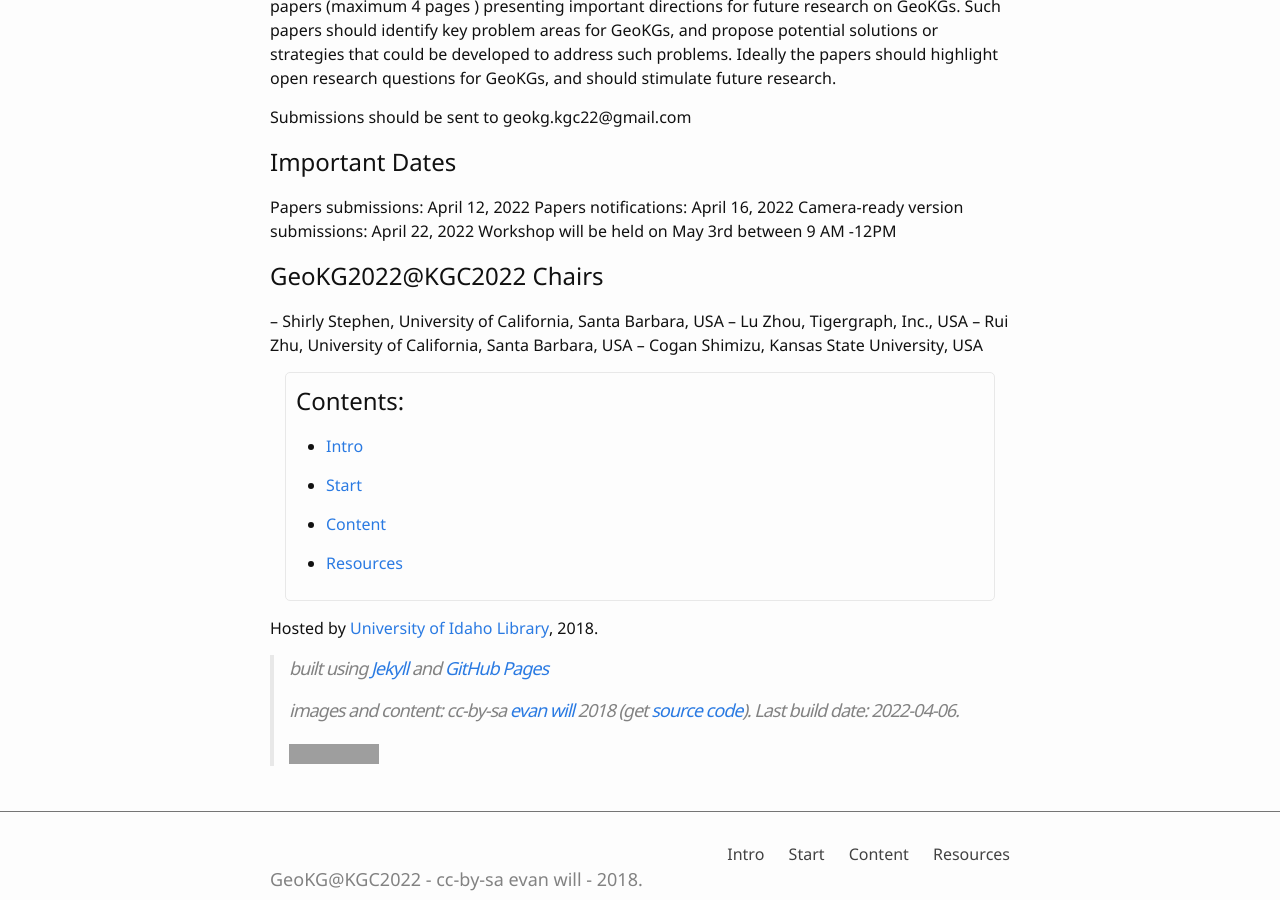
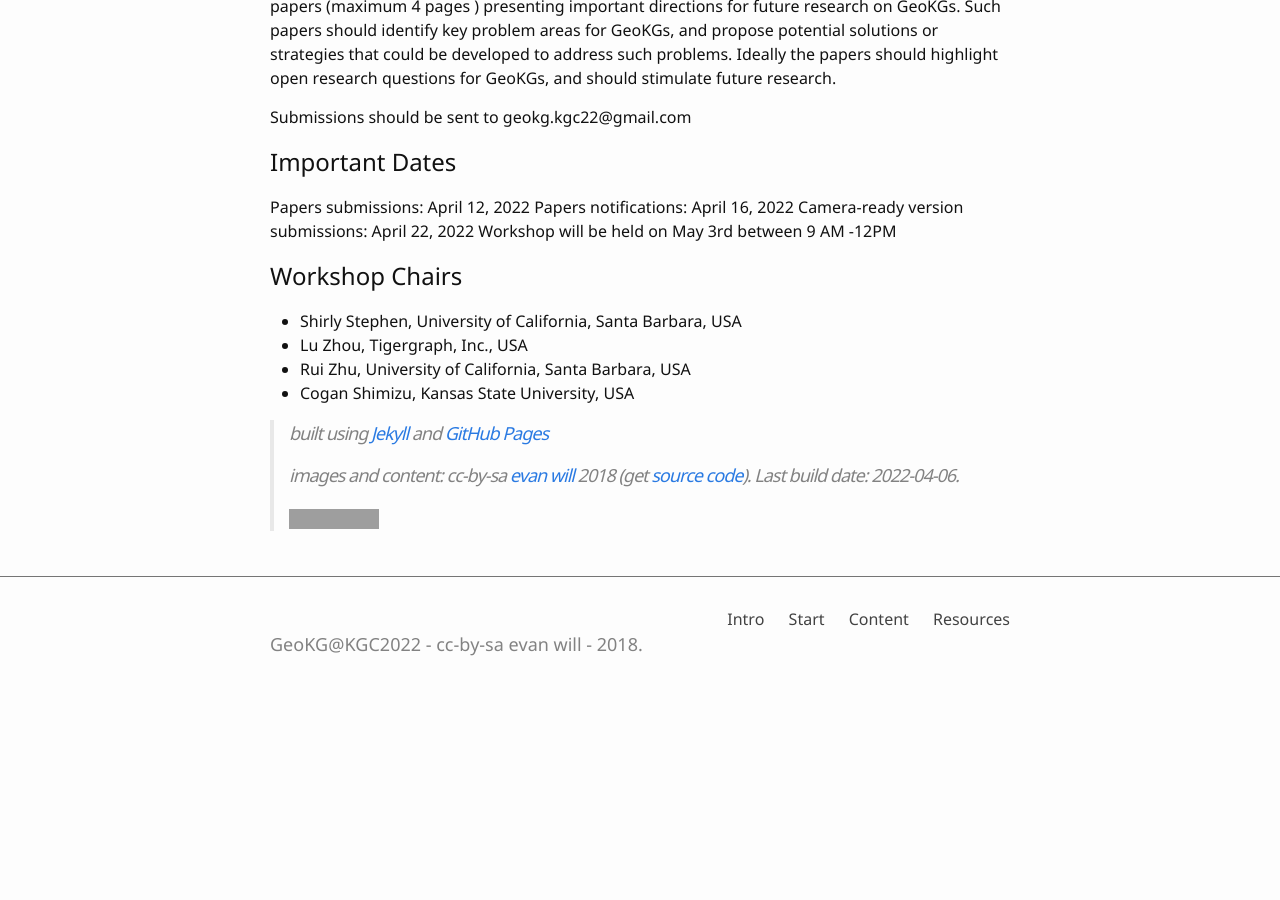
Before and after one commit to shirlysteph/geokg22-kgc22, a Jekyll site: the page built from index.md, in a window 1280 px wide and 900 px high, scrolled down 1201 px. Built offline with Jekyll 4.4.1, drawn with Linux system fonts in a browser that asks for light colours; after the commit the page ends 1904 px from its top, so only the background shows below that; grey boxes are pictures that could not be loaded.

Commit message:
Update index.md

```diff
--- a/index.md
+++ b/index.md
@@ -58,25 +58,17 @@ Camera-ready version submissions: April 22, 2022
 Workshop will be held on May 3rd between 9 AM -12PM
 
 
-GeoKG2022@KGC2022 Chairs
+Workshop Chairs
 ---
-– Shirly Stephen, University of California, Santa Barbara, USA
-– Lu Zhou, Tigergraph, Inc., USA
-– Rui Zhu, University of California, Santa Barbara, USA
-– Cogan Shimizu, Kansas State University, USA
+<ul>
+  <li>Shirly Stephen, University of California, Santa Barbara, USA</li>
+  <li>Lu Zhou, Tigergraph, Inc., USA</li>
+  <li>Rui Zhu, University of California, Santa Barbara, USA</li>
+  <li>Cogan Shimizu, Kansas State University, USA</li>
+</ul>
 
 
-<div class="toc" markdown="1">
 
-
-## Contents:
-
-{% for lesson in site.pages %}
-{% if lesson.nav == true %}- [{{ lesson.title }}]({{ lesson.url | relative_url }}){% endif %}
-{% endfor %}
-</div>
-
-Hosted by [University of Idaho Library](http://www.lib.uidaho.edu/), {{ site.pub_year }}.
 
 > built using [Jekyll](https://jekyllrb.com/) and [GitHub Pages](https://pages.github.com/)
 >
```
